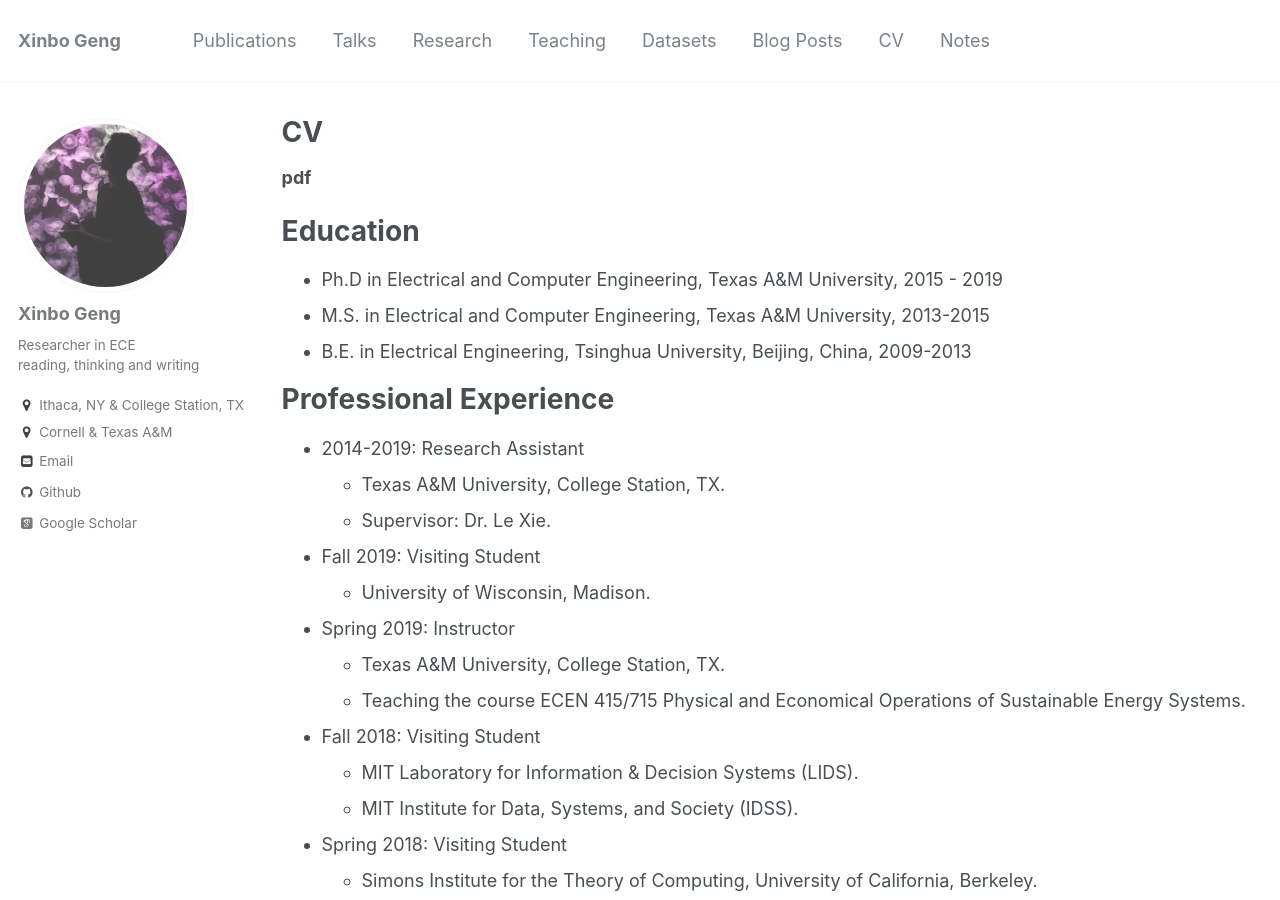
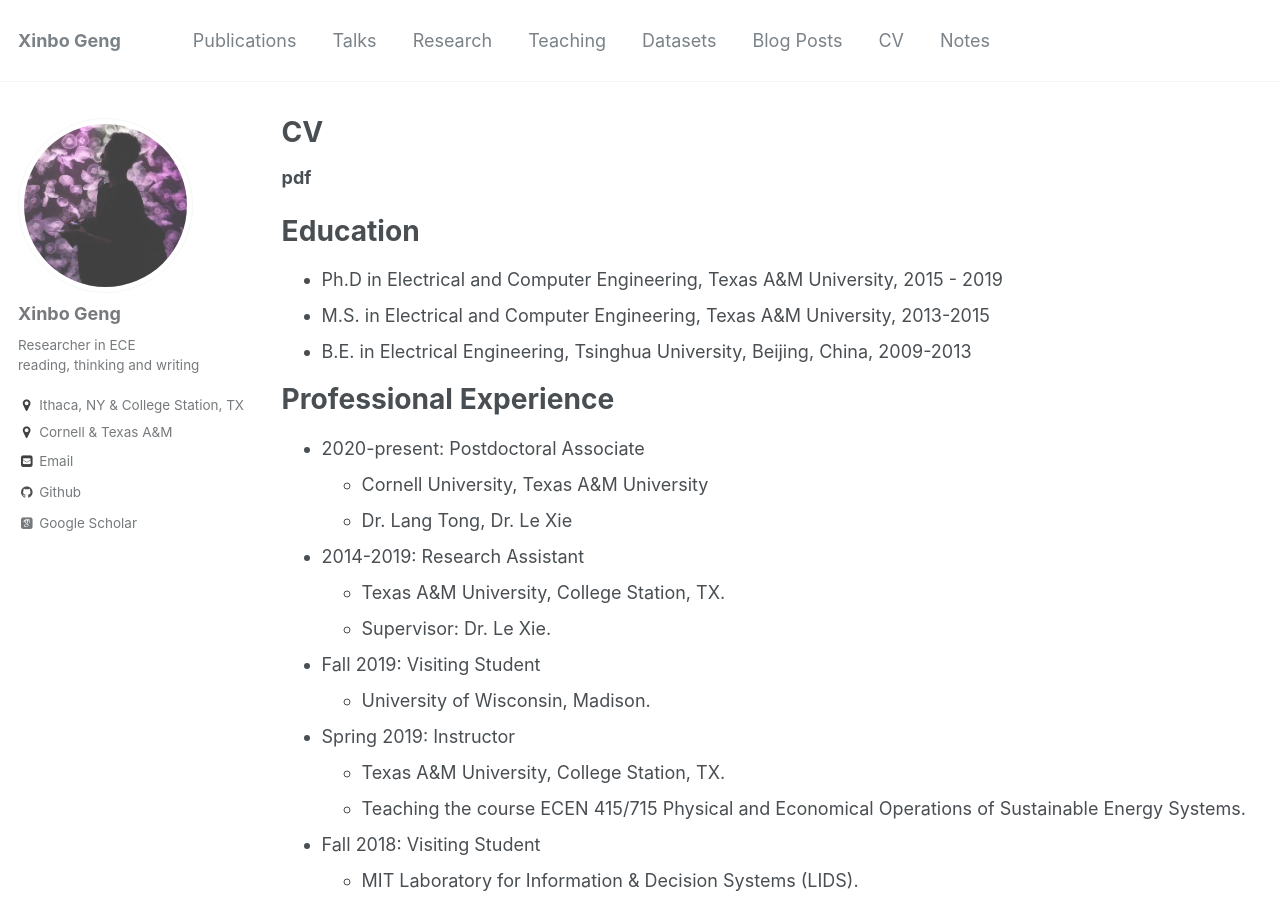
Before and after one commit to xb00dx/xb00dx.github.io, a Jekyll site: the page built from _pages/cv.md, in a window 1280 px wide and 900 px high. Built offline with Jekyll 4.4.1, drawn with Linux system fonts in a browser that asks for light colours; some web fonts are replaced.

Commit message:
no message

```diff
--- a/_pages/cv.md
+++ b/_pages/cv.md
@@ -19,6 +19,10 @@ Education
 
 Professional Experience
 ======
+* 2020-present: Postdoctoral Associate
+	* Cornell University, Texas A&M University
+	* Dr. Lang Tong, Dr. Le Xie
+
 * 2014-2019: Research Assistant
   * Texas A&M University, College Station, TX.
   * Supervisor: Dr. Le Xie.
```
